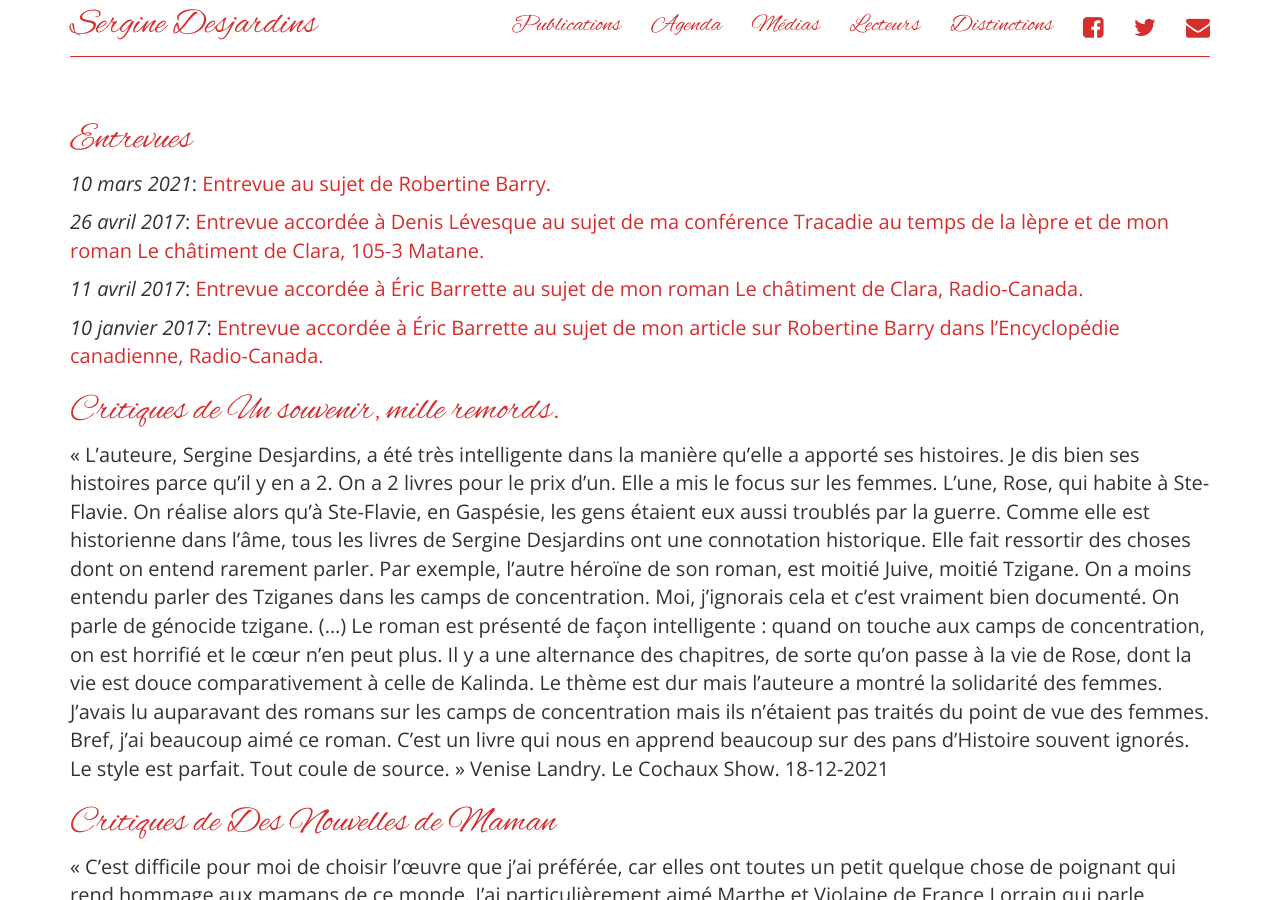
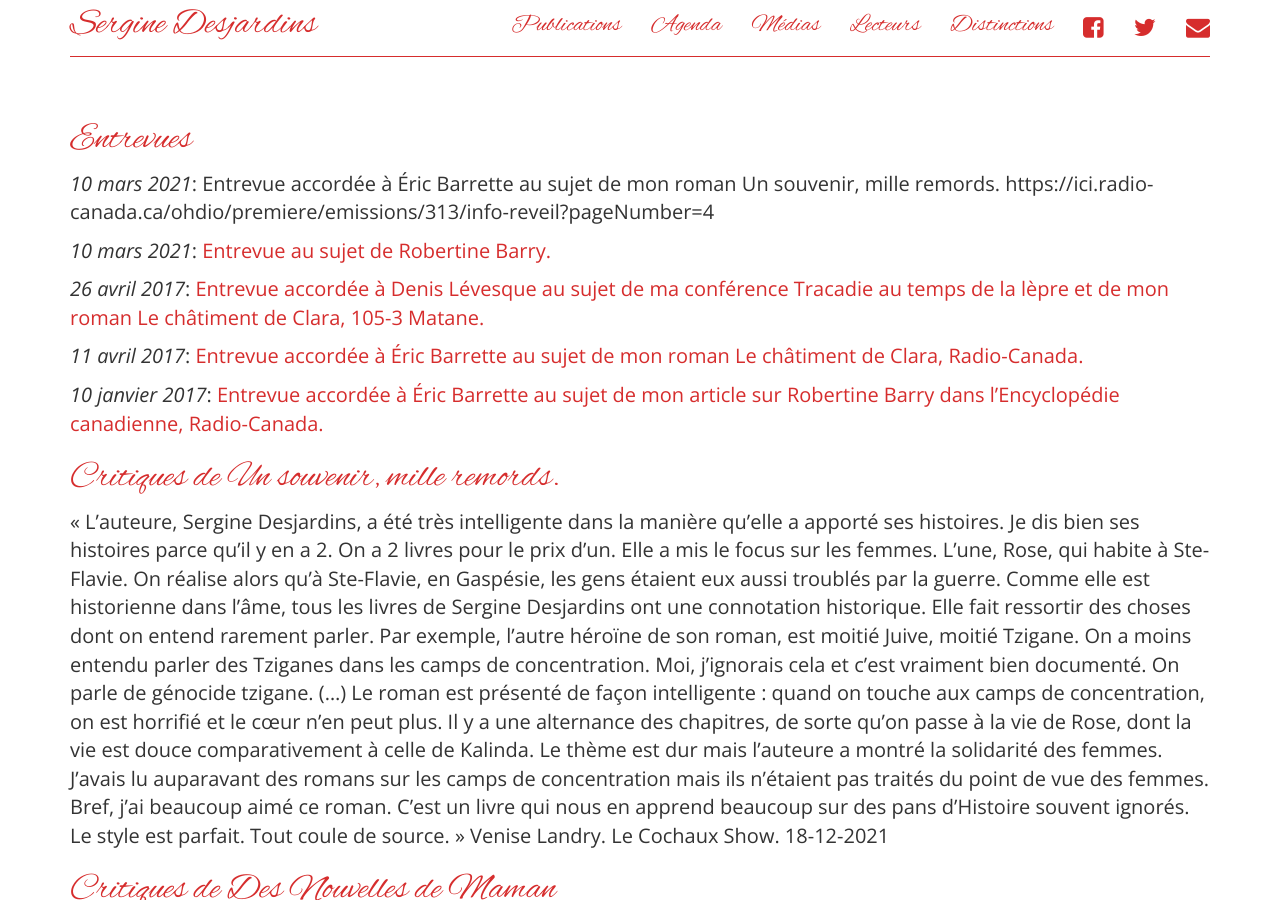
Before and after one commit to serginedesjardins/serginedesjardins.github.io, a Jekyll site: the page built from medias.md, in a window 1280 px wide and 900 px high. Built offline with Jekyll 4.4.1, drawn with Linux system fonts in a browser that asks for light colours; nearby versions of some CDN libraries.

Commit message:
Entrevue Un souvenir : Éric Barette

```diff
--- a/medias.md
+++ b/medias.md
@@ -5,6 +5,8 @@ permalink: /medias/
 ---
 
 # Entrevues
+
+*10 mars 2021*: Entrevue accordée à Éric Barrette au sujet de mon roman Un souvenir, mille remords. https://ici.radio-canada.ca/ohdio/premiere/emissions/313/info-reveil?pageNumber=4
 
 *10 mars 2021*: [Entrevue au sujet de Robertine Barry.](https://sergine-desjardins.com/files/2021-03-10.mp3)
 
```
